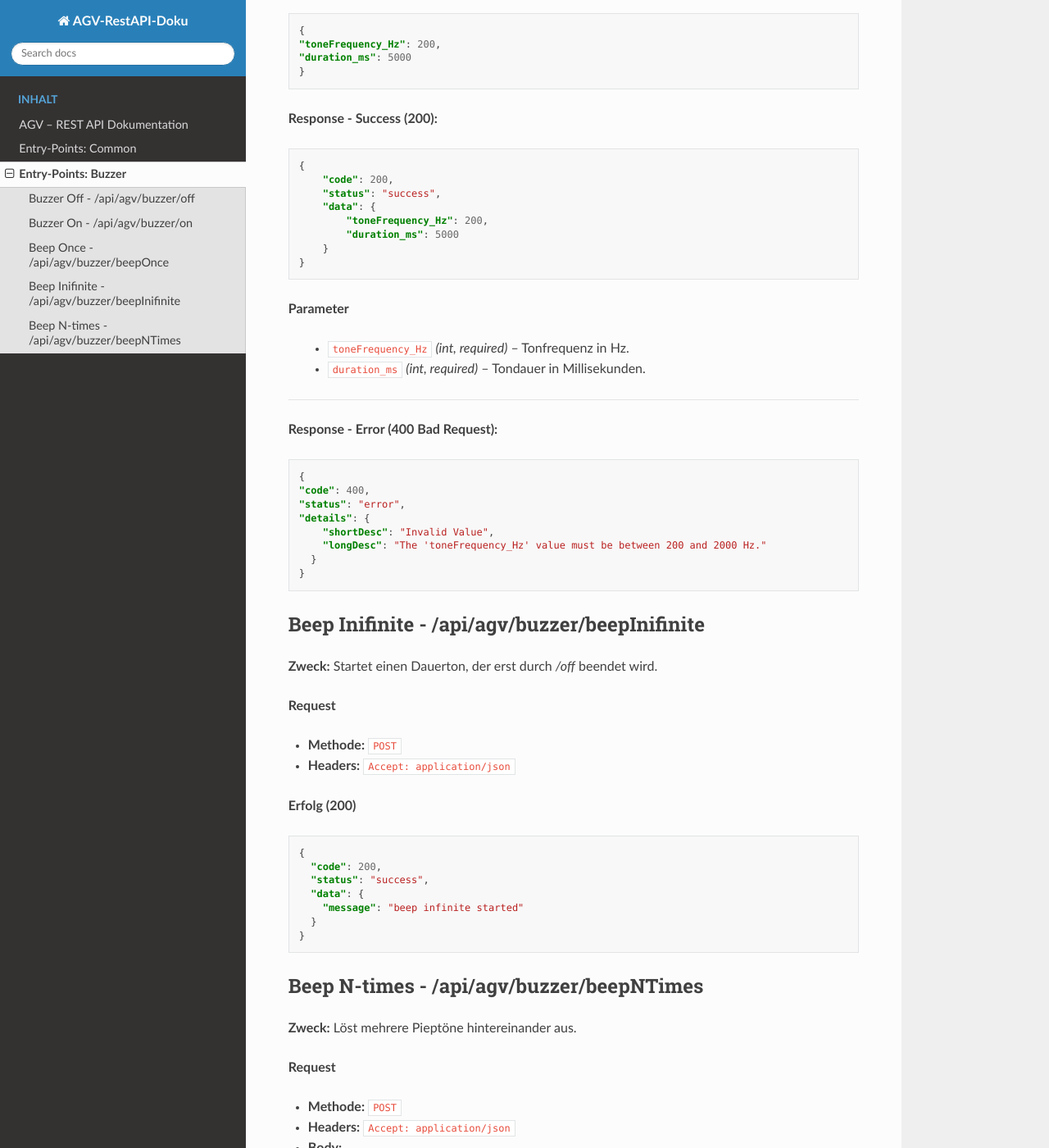
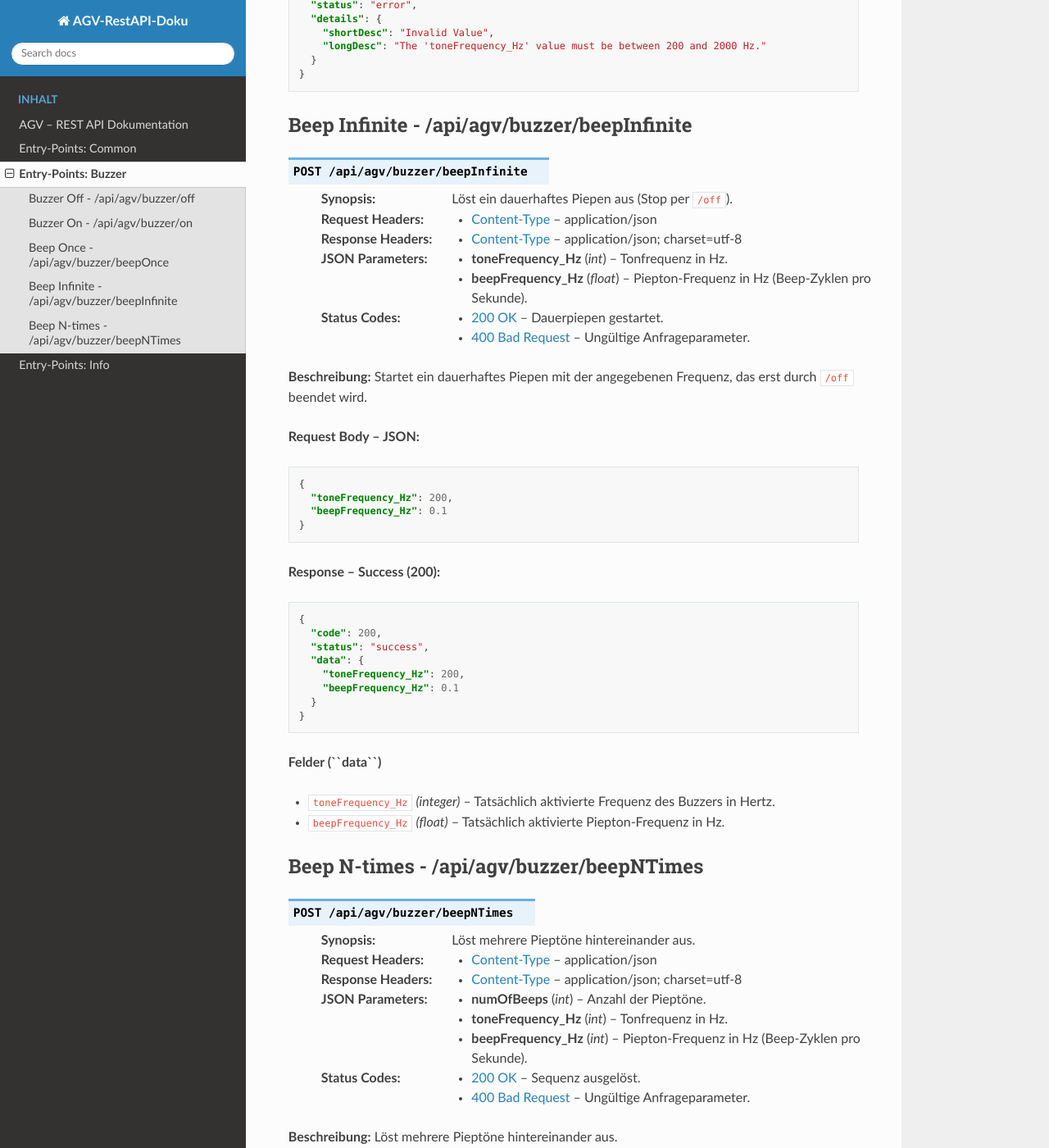
Before and after one commit to agv-doc/agv-doc.github.io, a Sphinx documentation site: the page built from docs/source/agv_rest_api_buzzer.rst, in a window 1280 px wide and 1400 px high, scrolled down 2934 px. Shown: the whole window at 82% size. Built offline with Sphinx 7.4.7 and the Read the Docs theme 3.1.0, drawn with Linux system fonts in a browser that asks for light colours; some of the changed text lies outside the part shown.

```diff
--- a/docs/source/agv_rest_api_buzzer.rst
+++ b/docs/source/agv_rest_api_buzzer.rst
@@ -9,51 +9,27 @@ Entry-Points: Buzzer
 - :ref:`GET /api/agv/buzzer/off <get-api-agv-buzzer-off>`
 - :ref:`POST /api/agv/buzzer/on <post-api-agv-buzzer-on>`
 - :ref:`POST /api/agv/buzzer/beepOnce <post-api-agv-buzzer-beeponce>`
-- :ref:`POST /api/agv/buzzer/beepInifinite <post-api-agv-buzzer-beepinifinite>`
+- :ref:`POST /api/agv/buzzer/beepInfinite <post-api-agv-buzzer-beepinfinite>`
 - :ref:`POST /api/agv/buzzer/beepNTimes <post-api-agv-buzzer-beepntimes>`
 
 
 .. _get-api-agv-buzzer-off:
 
-Buzzer Off -  /api/agv/buzzer/off
----------------------------------
+Buzzer Off - /api/agv/buzzer/off
+--------------------------------
 
 .. http:get:: /api/agv/buzzer/off
 
    :synopsis: Schaltet den Buzzer aus.
-
-   :noindex:
-
    :reqheader Content-Type: application/json
-   :reqheader Authorization: API key
-   :resheader Content-Type: application/json
-
-   :queryparam bool silent: Falls gesetzt, deaktiviert den Ton ohne LED-Signal.
+   :resheader Content-Type: application/json; charset=utf-8
    :statuscode 200: Buzzer wurde erfolgreich ausgeschaltet.
    :statuscode 400: Ungültige Anfrageparameter.
-   :statuscode 401: Nicht autorisiert.
-   :statuscode 500: Interner Serverfehler.
 
+**Beschreibung:**
+Schaltet den Buzzer aus und beendet alle aktiven Töne.
 
-**Authentifizierung:**
-Nicht erforderlich.
-
-**Request**
-
-- **Methode:** ``GET``
-- **Headers:**
-  - ``Accept: application/json``
-- **Query-Parameter:** *keine*
-
-----------------
-
-**Request Body - JSON:**
-
- *keiner*
-
-----------------
-
-**Erfolg (200):**
+**Response – Success (200):**
 
 .. code-block:: json
 
@@ -65,33 +41,29 @@ Nicht erforderlich.
      }
    }
 
-**Beschreibung der Felder (``data``):**
+**Felder (``data``)**
 
-- ``status`` *(string)* – Aktueller Zustand des Buzzers.
-  Gibt an, ob der Buzzer ausgeschaltet (``"off"``) ist.
+- ``status`` *(string)* – Aktueller Zustand des Buzzers (``"off"``).
 
 
 .. _post-api-agv-buzzer-on:
 
-Buzzer On -  /api/agv/buzzer/on
--------------------------------
+Buzzer On - /api/agv/buzzer/on
+------------------------------
 
-**Zweck:**
+.. http:post:: /api/agv/buzzer/on
+
+   :synopsis: Schaltet den Buzzer ein.
+   :reqheader Content-Type: application/json
+   :resheader Content-Type: application/json; charset=utf-8
+   :jsonparam int toneFrequency_Hz: Tonfrequenz in Hz.
+   :statuscode 200: Buzzer wurde erfolgreich eingeschaltet.
+   :statuscode 400: Ungültige Anfrageparameter.
+
+**Beschreibung:**
 Schaltet den Buzzer ein und aktiviert einen Dauerton mit der angegebenen Frequenz.
 
-**Authentifizierung:**
-Nicht erforderlich.
-
-**Request**
-
-- **Methode:** ``POST``
-- **Headers:**
-  - ``Accept: application/json``
-- **Query-Parameter:** *keine*
-
-----------------
-
-**Request Body - JSON:**
+**Request Body – JSON:**
 
 .. code-block:: json
 
@@ -99,13 +71,7 @@ Nicht erforderlich.
      "toneFrequency_Hz": 2000
    }
 
-**Parameter**
-
-   - ``toneFrequency_Hz`` *(int, required)* – Tonfrequenz in Hz.
-
-----------------
-
-**Response - Success (200):**
+**Response – Success (200):**
 
 .. code-block:: json
 
@@ -146,73 +106,29 @@ Nicht erforderlich.
 Beep Once - /api/agv/buzzer/beepOnce
 ------------------------------------
 
-**Zweck:**
+.. http:post:: /api/agv/buzzer/beepOnce
+
+   :synopsis: Löst einen einzelnen Piepton aus.
+   :reqheader Content-Type: application/json
+   :resheader Content-Type: application/json; charset=utf-8
+   :jsonparam int toneFrequency_Hz: Tonfrequenz in Hz.
+   :jsonparam int duration_ms: Tondauer in Millisekunden.
+   :statuscode 200: Piepton ausgelöst.
+   :statuscode 400: Ungültige Anfrageparameter.
+
+**Beschreibung:**
 Löst einen einzelnen Piepton mit der angegebenen Frequenz für die angegebene Dauer aus.
 
-**Request**
-
-- **Methode:** ``POST``
-- **Headers:** ``Accept: application/json``
-- **Body (optional):**
+**Request Body – JSON:**
 
 .. code-block:: json
 
-    {
-    "toneFrequency_Hz": 200,
-    "duration_ms": 5000
-    }
+   {
+     "toneFrequency_Hz": 200,
+     "duration_ms": 5000
+   }
 
-
-**Response - Success (200):**
-
-.. code-block:: json
-
-    {
-        "code": 200,
-        "status": "success",
-        "data": {
-            "toneFrequency_Hz": 200,
-            "duration_ms": 5000
-        }
-    }
-
-**Parameter**
-
-   - ``toneFrequency_Hz`` *(int, required)* – Tonfrequenz in Hz.
-   - ``duration_ms`` *(int, required)* – Tondauer in Millisekunden.
-
-----------------
-
-
-**Response - Error (400 Bad Request):**
-
-
-.. code-block:: json
-
-    {
-    "code": 400,
-    "status": "error",
-    "details": {
-        "shortDesc": "Invalid Value",
-        "longDesc": "The 'toneFrequency_Hz' value must be between 200 and 2000 Hz."
-      }
-    }
-
-
-.. _post-api-agv-buzzer-beepinifinite:
-
-Beep Inifinite -  /api/agv/buzzer/beepInifinite
------------------------------------------------
-
-**Zweck:**
-Startet einen Dauerton, der erst durch `/off` beendet wird.
-
-**Request**
-
-- **Methode:** ``POST``
-- **Headers:** ``Accept: application/json``
-
-**Erfolg (200)**
+**Response – Success (200):**
 
 .. code-block:: json
 
@@ -220,35 +136,53 @@ Startet einen Dauerton, der erst durch `/off` beendet wird.
      "code": 200,
      "status": "success",
      "data": {
-       "message": "beep infinite started"
+       "toneFrequency_Hz": 200,
+       "duration_ms": 5000
+     }
+   }
+
+**Response – Error (400 Bad Request):**
+
+.. code-block:: json
+
+   {
+     "code": 400,
+     "status": "error",
+     "details": {
+       "shortDesc": "Invalid Value",
+       "longDesc": "The 'toneFrequency_Hz' value must be between 200 and 2000 Hz."
      }
    }
 
 
+.. _post-api-agv-buzzer-beepinfinite:
 
-.. _post-api-agv-buzzer-beepntimes:
+Beep Infinite - /api/agv/buzzer/beepInfinite
+--------------------------------------------
 
-Beep N-times -  /api/agv/buzzer/beepNTimes
-------------------------------------------
+.. http:post:: /api/agv/buzzer/beepInfinite
 
-**Zweck:**
-Löst mehrere Pieptöne hintereinander aus.
+   :synopsis: Löst ein dauerhaftes Piepen aus (Stop per ``/off``).
+   :reqheader Content-Type: application/json
+   :resheader Content-Type: application/json; charset=utf-8
+   :jsonparam int toneFrequency_Hz: Tonfrequenz in Hz.
+   :jsonparam float beepFrequency_Hz: Piepton-Frequenz in Hz (Beep-Zyklen pro Sekunde).
+   :statuscode 200: Dauerpiepen gestartet.
+   :statuscode 400: Ungültige Anfrageparameter.
 
-**Request**
+**Beschreibung:**
+Startet ein dauerhaftes Piepen mit der angegebenen Frequenz, das erst durch ``/off`` beendet wird.
 
-- **Methode:** ``POST``
-- **Headers:** ``Accept: application/json``
-- **Body:**
+**Request Body – JSON:**
 
 .. code-block:: json
 
    {
-     "count": 3,
-     "intervalMs": 300,
-     "durationMs": 150
+     "toneFrequency_Hz": 200,
+     "beepFrequency_Hz": 0.1
    }
 
-**Erfolg (200)**
+**Response – Success (200):**
 
 .. code-block:: json
 
@@ -256,6 +190,57 @@ Löst mehrere Pieptöne hintereinander aus.
      "code": 200,
      "status": "success",
      "data": {
-       "message": "beep 3 times"
+       "toneFrequency_Hz": 200,
+       "beepFrequency_Hz": 0.1
      }
    }
+
+**Felder (``data``)**
+
+- ``toneFrequency_Hz`` *(integer)* – Tatsächlich aktivierte Frequenz des Buzzers in Hertz.
+- ``beepFrequency_Hz`` *(float)* – Tatsächlich aktivierte Piepton-Frequenz in Hz.
+
+
+.. _post-api-agv-buzzer-beepntimes:
+
+Beep N-times - /api/agv/buzzer/beepNTimes
+-----------------------------------------
+
+.. http:post:: /api/agv/buzzer/beepNTimes
+
+   :synopsis: Löst mehrere Pieptöne hintereinander aus.
+   :reqheader Content-Type: application/json
+   :resheader Content-Type: application/json; charset=utf-8
+   :jsonparam int numOfBeeps:   Anzahl der Pieptöne.
+   :jsonparam int toneFrequency_Hz: Tonfrequenz in Hz.
+   :jsonparam int beepFrequency_Hz: Piepton-Frequenz in Hz (Beep-Zyklen pro Sekunde).
+   :statuscode 200: Sequenz ausgelöst.
+   :statuscode 400: Ungültige Anfrageparameter.
+
+**Beschreibung:**
+Löst mehrere Pieptöne hintereinander aus.
+
+**Request Body – JSON:**
+
+.. code-block:: json
+
+  {
+    "toneFrequency_Hz": 200,
+    "beepFrequency_Hz": 0.5,
+    "numOfBeeps": 4
+  }
+
+
+**Response – Success (200):**
+
+.. code-block:: json
+
+  {
+    "code": 200,
+    "status": "success",
+    "data": {
+      "toneFrequency_Hz": 200,
+      "beepFrequency_Hz": 0.5,
+      "numOfBeeps": 4
+    }
+  }
--- a/docs/source/index.rst
+++ b/docs/source/index.rst
@@ -17,6 +17,7 @@ Beispielanfragen und -antworten.
    agv_overview
    agv_rest_api_common
    agv_rest_api_buzzer
+   agv_rest_api_info
 
 
 .. Indizes und Tabellen
```
Also changed, not shown: other parts of docs/source/agv_rest_api_buzzer.rst (+10 -16 lines), docs/source/agv_rest_api_common.rst (+65 -87 lines), docs/source/agv_rest_api_info.rst (added, +309 -0 lines), 1 other file.
